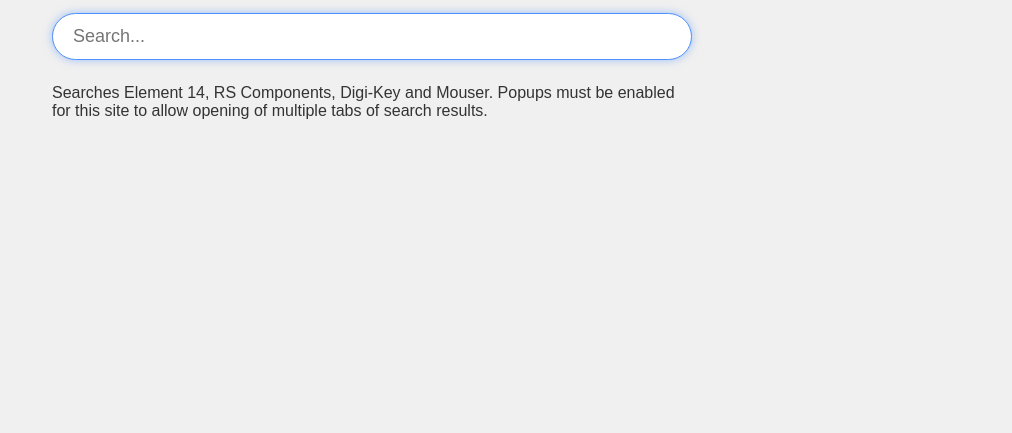
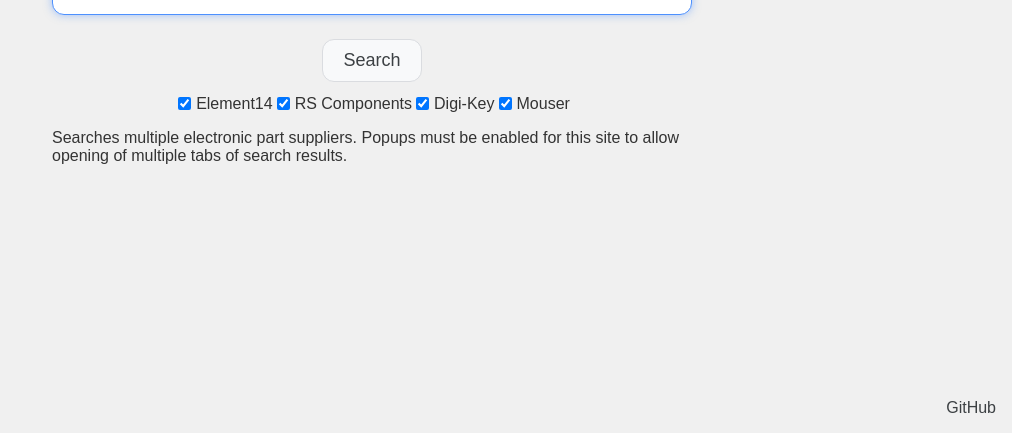
Before and after one commit to andygock/part-search, a website built with Vite: page index.html in a window 1280 px wide. Shown: the part 367-800 px from the top of the page, without its empty margins (268-1280 px from the left). Built offline with nearby package versions, Linux system fonts and the light colour scheme.

Commit message:
Add selectable search engines and search button

```diff
--- a/index.html
+++ b/index.html
@@ -12,12 +12,50 @@
         <h1>Part Search</h1>
       </div>
       <input type="text" id="searchInput" placeholder="Search..." />
+      <button id="searchButton">Search</button>
+      <div class="checkbox-container">
+        <label
+          ><input
+            type="checkbox"
+            class="search-checkbox"
+            value="element14"
+            checked
+          />
+          Element14</label
+        >
+        <label
+          ><input type="checkbox" class="search-checkbox" value="rs" checked />
+          RS Components</label
+        >
+        <label
+          ><input
+            type="checkbox"
+            class="search-checkbox"
+            value="digikey"
+            checked
+          />
+          Digi-Key</label
+        >
+        <label
+          ><input
+            type="checkbox"
+            class="search-checkbox"
+            value="mouser"
+            checked
+          />
+          Mouser</label
+        >
+      </div>
       <p>
-        Searches Element 14, RS Components, Digi-Key and Mouser. Popups must be
-        enabled for this site to allow opening of multiple tabs of search
-        results.
+        Searches multiple electronic part suppliers. Popups must be enabled for
+        this site to allow opening of multiple tabs of search results.
       </p>
     </div>
+    <footer>
+      <a href="https://github.com/andygock/part-search" class="github-link"
+        >GitHub</a
+      >
+    </footer>
     <script src="script.js"></script>
   </body>
 </html>
--- a/script.js
+++ b/script.js
@@ -1,7 +1,5 @@
-// focus on input on page load
 document.getElementById("searchInput").focus();
 
-// listen for enter key
 document
   .getElementById("searchInput")
   .addEventListener("keydown", function (event) {
@@ -11,17 +9,17 @@
   });
 
 function searchMultipleEngines(query) {
+  const checkboxes = document.querySelectorAll(".search-checkbox:checked");
   const encodedTerm = encodeURIComponent(query);
-  const urls = [
-    `https://au.element14.com/search?st=${encodedTerm}&gs=true`,
-    `https://au.rs-online.com/web/c/?searchTerm=${encodedTerm}`,
-    `https://www.digikey.com.au/en/products/result?keywords=${encodedTerm}`,
-    `https://au.mouser.com/c/?q=${encodedTerm}`,
-  ];
+  const searchEngines = {
+    element14: `https://au.element14.com/search?st=${encodedTerm}&gs=true`,
+    rs: `https://au.rs-online.com/web/c/?searchTerm=${encodedTerm}`,
+    digikey: `https://www.digikey.com.au/en/products/result?keywords=${encodedTerm}`,
+    mouser: `https://au.mouser.com/c/?q=${encodedTerm}`,
+  };
 
-  urls.forEach((url) => {
-    // const searchUrl = url + encodeURIComponent(query);
-    const searchUrl = url;
+  checkboxes.forEach((checkbox) => {
+    const searchUrl = searchEngines[checkbox.value];
     const win = window.open(searchUrl, "_blank");
     if (win) {
       win.focus();
@@ -30,3 +28,8 @@
     }
   });
 }
+
+document.getElementById("searchButton").addEventListener("click", function () {
+  const searchInput = document.getElementById("searchInput");
+  searchMultipleEngines(searchInput.value);
+});
--- a/style.css
+++ b/style.css
@@ -27,18 +27,74 @@
   margin: 0;
 }
 
-input[type='text'] {
+input[type="text"] {
   width: 100%;
   padding: 12px 20px;
   margin: 8px 0;
   box-sizing: border-box;
   font-size: 18px;
   border: 1px solid #ccc;
-  border-radius: 24px;
+  border-radius: 12px;
   outline: none;
 }
 
-input[type='text']:focus {
+input[type="text"]:focus {
   border-color: #4d90fe;
   box-shadow: 0 0 8px rgba(77, 144, 254, 0.5);
 }
+
+.checkbox-container {
+  display: flex;
+  justify-content: space-between;
+  align-items: center;
+  /* width: 100%; */
+  margin-top: 12px;
+}
+
+label {
+  display: flex;
+  align-items: center;
+  cursor: pointer;
+}
+
+input[type="checkbox"] {
+  margin-right: 5px;
+}
+
+button {
+  font-family: Arial, sans-serif;
+  background-color: #f8f9fa;
+  border: 1px solid #dadce0;
+  color: #3c4043;
+  padding: 10px 20px;
+  font-size: 18px;
+  border-radius: 12px;
+  cursor: pointer;
+  margin-top: 16px;
+}
+
+button:hover {
+  background-color: #f1f3f4;
+  border-color: #d2e3fc;
+}
+
+button:active {
+  background-color: #e8eaed;
+  border-color: #d2e3fc;
+}
+
+footer {
+  position: fixed;
+  bottom: 16px;
+  right: 16px;
+}
+
+.github-link {
+  color: #3c4043;
+  text-decoration: none;
+  font-family: Arial, sans-serif;
+}
+
+.github-link:hover {
+  text-decoration: underline;
+}
```
Also changed, not shown: README.md.
